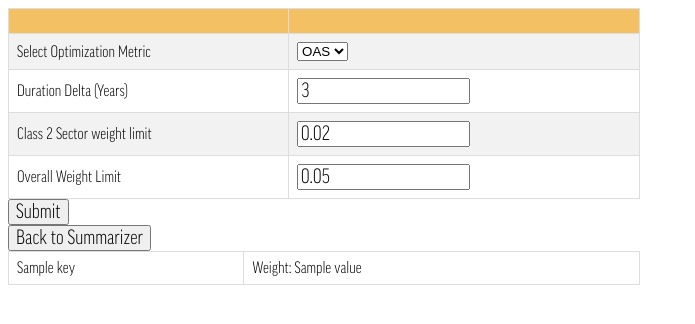
After one commit to Desitrain22/bbhoptimizer, a Flask app: template templates/optimizer_results.html in a window 1280 px wide. The commit adds this page. Shown: the top 324 px of the page, without its empty margins (0-695 px from the left). Run offline with Flask 3, Linux system fonts and the light colour scheme; the template is opened without the code that fills it: most values are stand-ins (such as "Sample title", 1, 10 or a date in 2020); parts of the project's set-up code (start-up, migrations or seed data) failed here and were passed over.

Commit message:
table generation

```diff
--- a/app.py
+++ b/app.py
@@ -1,7 +1,7 @@
 from flask import Flask, render_template, request
 from optimizer import summarize, filter, get_categories, optimize
 import pandas as pd
-
+from pulp import *
 
 app = Flask(__name__)
 df = pd.read_csv("U.csv")
@@ -63,17 +63,17 @@
 def optimizer_result():
     result = request.form.to_dict(flat=False)
     print(result)
-    print(
-        optimize(
-            df,
-            str(result["Metric"][0]),
-            pd.Timestamp("2023-03-31"),
-            sec_weight=float(result["Sector Max"][0]),
-            max_indiv_weight=float(result["Weight Max"][0]),
-            delta=int(result["EFFDUR Max"][0]),
-        )
+    optimized = optimize(
+        df,
+        str(result["Metric"][0]),
+        pd.Timestamp("2023-03-31"),
+        sec_weight=float(result["Sector Max"][0]),
+        max_indiv_weight=float(result["Weight Max"][0]),
+        delta=int(result["EFFDUR Max"][0]),
     )
-    return optimizer_result()
+
+    portfo = {v.name: v.varValue for v in optimized.variables()}
+    return render_template("optimizer_results.html", portfolio=portfo)
 
 
 if __name__ == "__main__":
--- a/templates/optimizer.html
+++ b/templates/optimizer.html
@@ -37,4 +37,8 @@
   </table>
   <input type="submit" value="Submit" />
 </form>
+
+<form action="/">
+  <input type="submit" value="Back to Summarizer" />
+</form>
 {% endblock %}
--- /dev/null
+++ b/templates/optimizer_results.html
@@ -0,0 +1,14 @@
+{% extends 'optimizer.html' %} {% block head %} {{ super() }}
+<title>BBH Bond Universe</title>
+{% endblock %} {% block body %} {{ super() }}
+
+<table class="player_table" id="player_table">
+  {% for key, value in portfolio.items() %}
+  <tr>
+    <td>{{ key }}</td>
+    <td>Weight: {{ value }}</td>
+  </tr>
+  {%endfor%}
+</table>
+
+{%endblock%}
```
